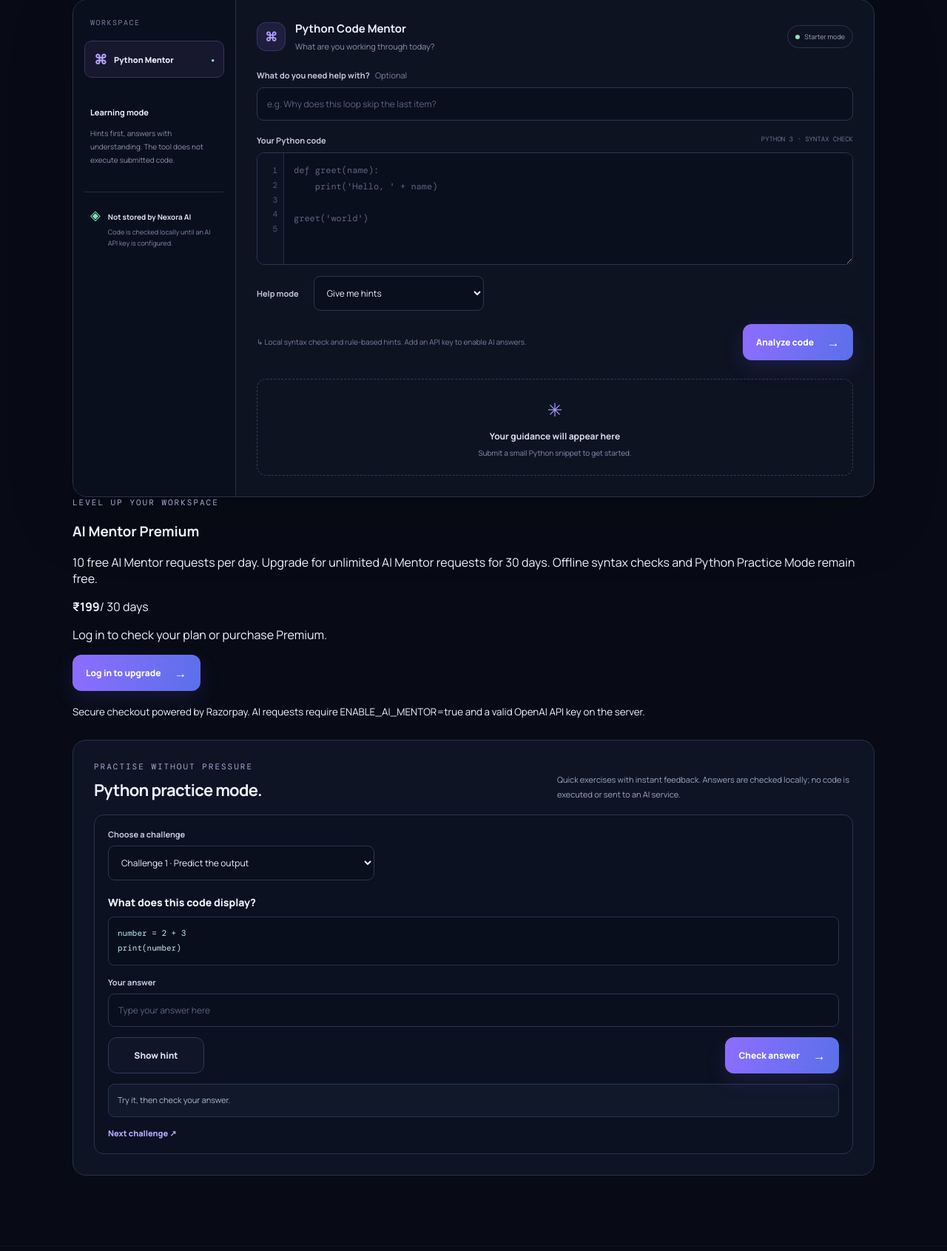
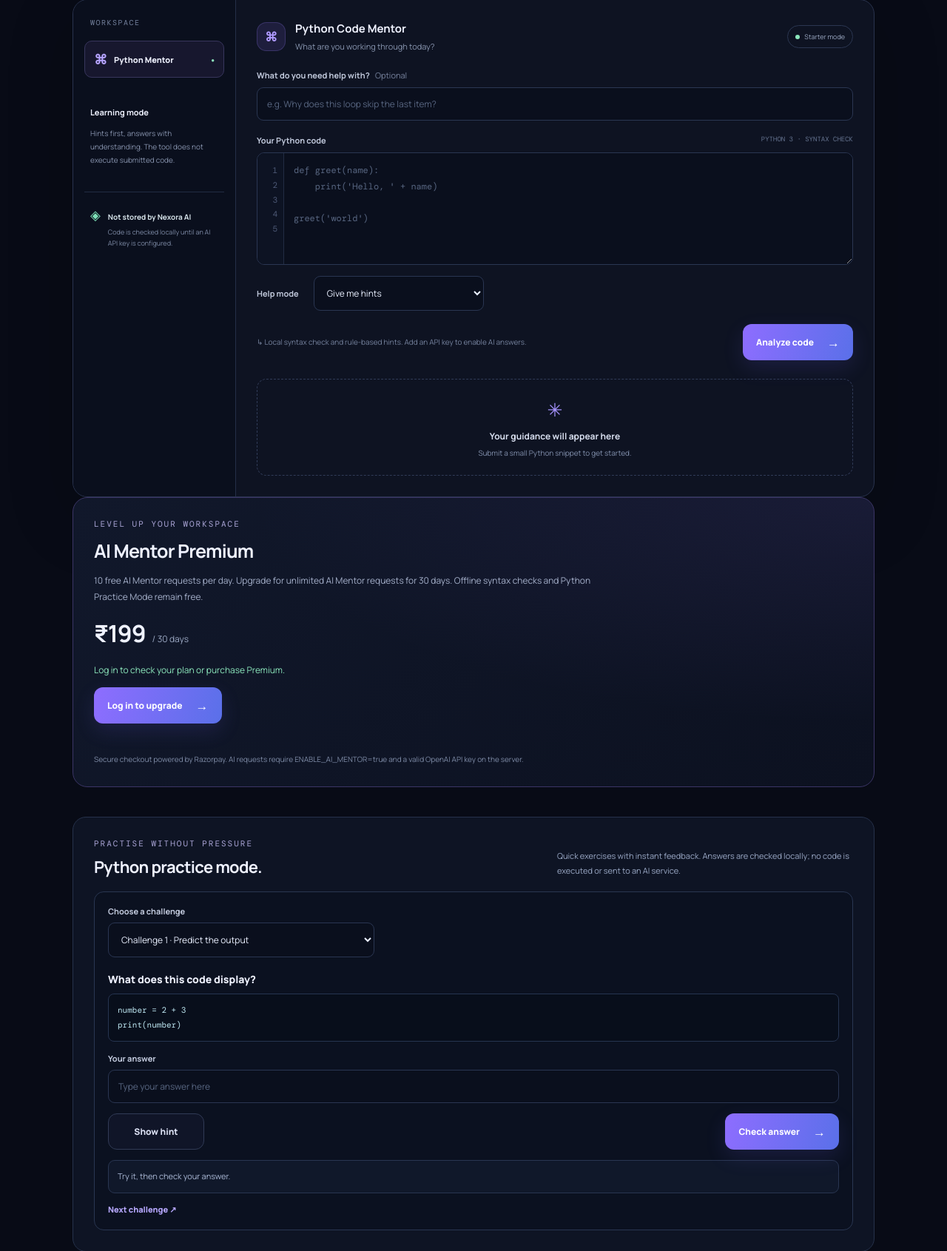
Before and after one commit to soumyasasmal410-star/Nexora-AI, a Flask app: page / in a window 1280 px wide; the page is wider, and only the part inside the window is pictured. Shown: the part 1479-3170 px from the top of that part at 74% size. Run offline with Flask 3, Linux system fonts and the light colour scheme; some libraries are stand-ins or nearby versions.

Commit message:
Style the Premium plan and checkout section

```diff
--- a/static/style.css
+++ b/static/style.css
@@ -60,3 +60,19 @@
 .dashboard-feature b{font-size:13px;color:#e9edff}
 .dashboard-feature p{font-size:11px;line-height:1.8;color:#9ba8c3;margin:7px 0 10px}
 @media(max-width:650px){.auth-topbar{padding:0 17px}.auth-main{padding:30px 16px 48px}.account-nav{gap:10px}.account-link{font-size:10px}.account-nav .top-cta{font-size:10px;padding:10px}.auth-card{border-radius:15px}.auth-card h1{letter-spacing:-1px}}
+
+
+/* Premium plan and checkout */
+.premium-panel{max-width:1084px;margin:0 auto 40px;padding:28px;border:1px solid #3b3566;border-radius:20px;background:radial-gradient(ellipse at top right,#5d4ca526,transparent 55%),linear-gradient(135deg,#11182b,#0c1120);display:flex;justify-content:space-between;gap:24px}
+.premium-copy{max-width:700px}
+.premium-copy h3{font-size:25px;letter-spacing:-.8px;margin:12px 0}
+.premium-copy>p{font-size:12px;line-height:1.8;color:#a5b0ca}
+.premium-price{display:flex;align-items:baseline;gap:9px;margin:17px 0}
+.premium-price strong{font-size:32px;letter-spacing:-1px}
+.premium-price span{font-size:12px;color:#9ba8c3}
+.premium-status{color:#8ce7bc!important}
+.premium-message{min-height:16px;color:#8ce7bc}
+.premium-message.is-error{color:#ff9eae}
+.premium-copy small{display:block;color:#7e8ba6;font-size:10px;line-height:1.7;max-width:600px}
+#premiumBuyBtn:disabled{opacity:.65;cursor:not-allowed;transform:none}
+@media(max-width:700px){.premium-panel{margin:0 18px 30px;padding:22px}.premium-copy h3{font-size:22px}}
```
